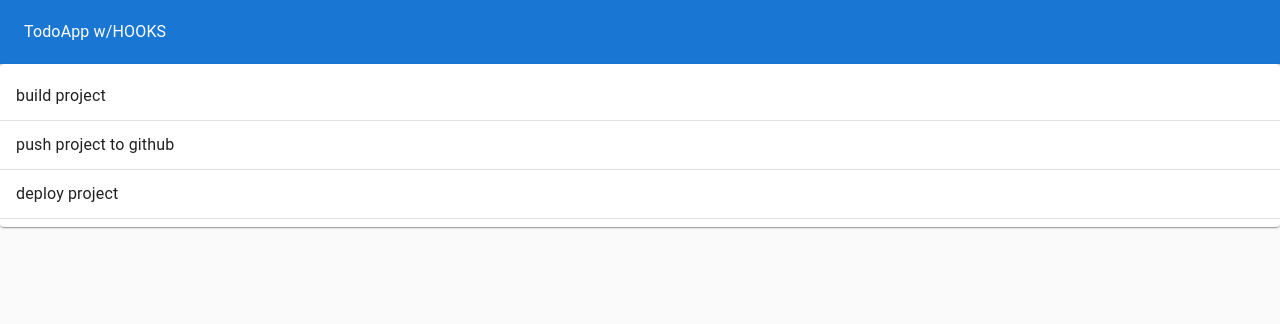
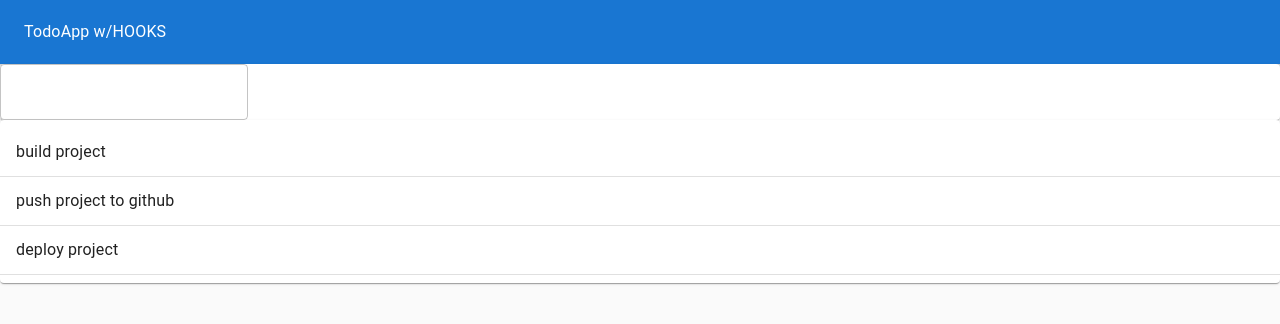
Before and after one commit to ElliotSherman/hooks-based-todo-app, a React (Create React App) app: page / in a window 1280 px wide. Shown: the top 324 px of the page. Built offline with nearby package versions, Linux system fonts and the light colour scheme.

Commit message:
add input form that adds new todo

```diff
--- a/src/HooksTodoApp.js
+++ b/src/HooksTodoApp.js
@@ -1,9 +1,11 @@
 import React,{useState} from 'react';
 import { Typography , Paper , AppBar , Toolbar , Grid } from '@mui/material';
 import TodoList from './TodoList';
+import TodoForm from './TodoForm';
 
 
 export default function HooksTodoApp(props) {
+
     const intialTodos = [
         {id:1, task:'build project', completed: true},
         {id:2, task:'push project to github', completed: false},
@@ -11,7 +13,9 @@ export default function HooksTodoApp(props) {
     ];
 
     const [todos ,setTodos] = useState(intialTodos);
-
+    const addNewTodo = newTodoText => {
+        setTodos([...todos, {id:4, task:newTodoText , completed:false}]);
+    };
     return (
         <Paper style ={{
             padding:0,
@@ -26,6 +30,7 @@ export default function HooksTodoApp(props) {
                     <Typography color='inherit'> TodoApp  w/HOOKS</Typography>
                 </Toolbar>
             </AppBar>
+            <TodoForm addNewTodo={addNewTodo}/>
             <TodoList todos={todos} />
         </Paper>
     );
--- /dev/null
+++ b/src/TodoForm.js
@@ -0,0 +1,23 @@
+import { Paper, TextField } from '@mui/material';
+import React from 'react';
+import useInputState from './hooks/useInputState'
+
+// function TodoForm(props) {
+function TodoForm({addNewTodo}) {
+    const [value , handeleChange , reset ] = useInputState('');
+
+    return (
+        <Paper>
+            <form onSubmit={e =>{
+                e.preventDefault();
+                addNewTodo(value);
+                reset();
+            }}
+        >
+                <TextField value={value} onChange={handeleChange}/>
+            </form>
+        </Paper>
+    );
+}
+
+export default TodoForm;
--- /dev/null
+++ b/src/hooks/useInputState.js
@@ -0,0 +1,12 @@
+import { useState } from "react";
+
+export default (initialValue)=>{
+    const [value,setValue] = useState(initialValue);
+    const handeleChange = (e)=>{
+        setValue(e.target.value);
+    };
+    const reset = () =>{
+        setValue('')
+    };
+    return [value , handeleChange , reset]
+};
```
